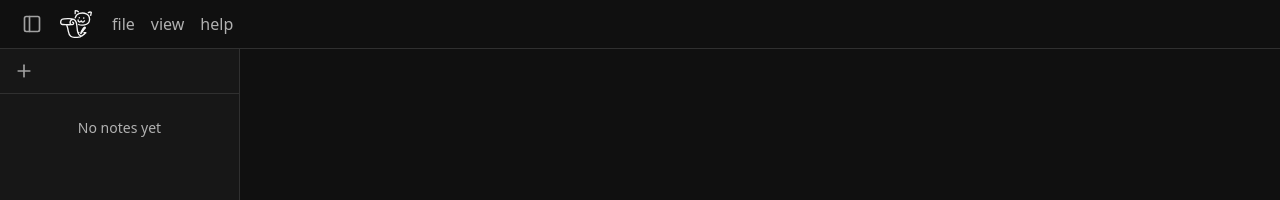
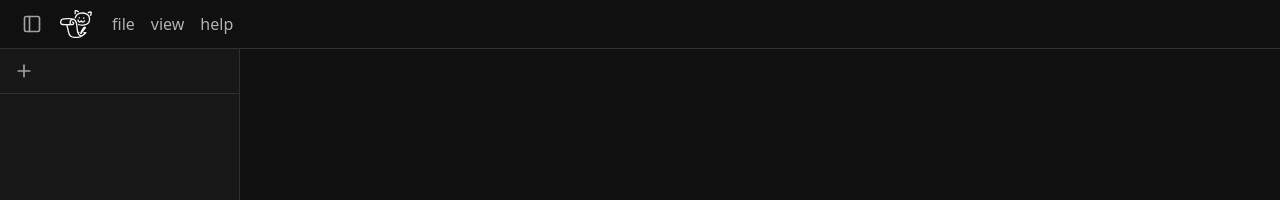
Before and after one commit to noodleCats/notecat, a Svelte app: page / in a window 1280 px wide. Shown: the top 200 px of the page. Built offline with nearby package versions, Linux system fonts and the light colour scheme.

Commit message:
Remove "No notes yet" text from empty sidebar

```diff
--- a/src/components/sidebar/Sidebar.svelte
+++ b/src/components/sidebar/Sidebar.svelte
@@ -3,10 +3,7 @@
   import Plus from "@lucide/svelte/icons/plus";
   import { notekeeper } from "@/app/notekeeper.svelte";
   import { createNoteAndFocus } from "@/app/commands";
-  import {
-    sidebarState,
-    setSidebarWidth,
-  } from "@/app/state/sidebar.svelte";
+  import { sidebarState, setSidebarWidth } from "@/app/state/sidebar.svelte";
   import NoteItem from "@/components/sidebar/NoteItem.svelte";
   import SidebarFooter from "@/components/sidebar/SidebarFooter.svelte";
   import IconButton from "@/components/ui/IconButton.svelte";
@@ -161,9 +158,6 @@
     onfocusin={onListFocusin}
     onkeydown={onListKeydown}
   >
-    {#if notes.length === 0}
-      <p class="p-3 text-center text-sm text-text-secondary">No notes yet</p>
-    {:else}
     {#each notes as note (note.id)}
       <NoteItem
         {note}
@@ -171,7 +165,6 @@
         tabbable={note.id === tabbableId}
       />
     {/each}
-    {/if}
   </nav>
 
   <SidebarFooter />
```
Lines whose indentation alone changed are shown as unchanged.
